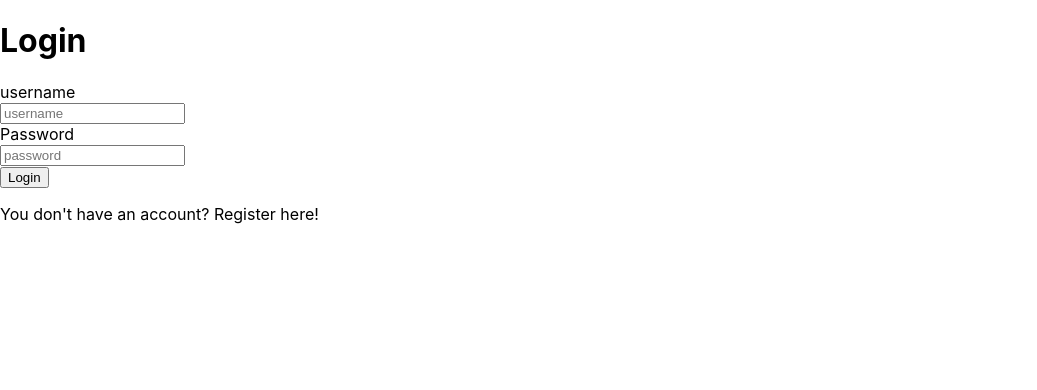
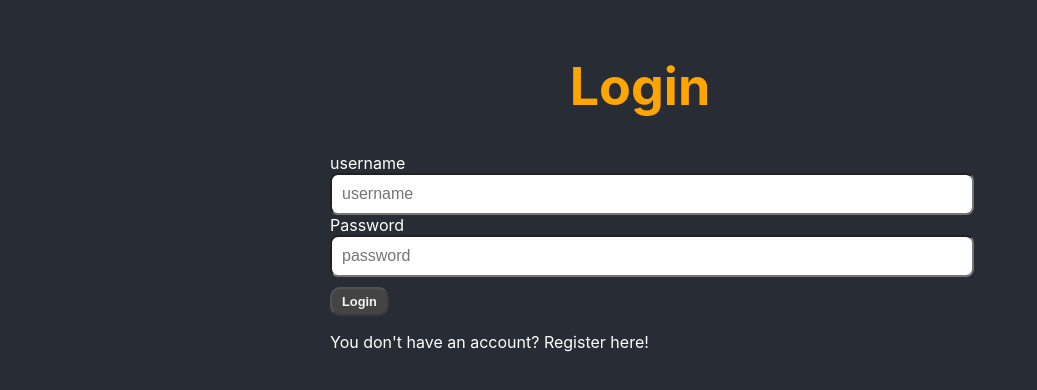
Before and after one commit to nextwebb/MovieRater, a React (Create React App) app: page / in a window 1280 px wide. Shown: the top 390 px of the page, without its empty margins (0-1037 px from the left). Built offline with nearby package versions, Linux system fonts and the light colour scheme.

Commit message:
styling components

```diff
--- a/src/App.css
+++ b/src/App.css
@@ -4,8 +4,6 @@
   background-color: #282c34;
   color: white;
 }
-
-
 
 .App-header {
   background-color: #282c34;
@@ -18,6 +16,38 @@
   grid-template-columns: 1fr 1fr;
   grid-gap:20px;
 }
+
+.login-container {
+  width: 50%;
+  /* top-bottom , left -right */
+  margin: 0 25%;
+}
+
+input, textarea {
+  width: 100%;
+  padding: 10px;
+  margin: 8px, 0;
+  font-size: 1rem;
+  border-radius: 8px;
+
+}
+
+button {
+  margin-top: 10px;
+  color: #444444;
+  background-color: #f3f3f3;
+  padding: 5px 10px;
+  border-radius: 10px;
+  font-weight: bold;
+  font-size: 0.8rem;
+  outline: none;
+}
+button:disabled {
+  color: #f3f3f3;
+  background-color: #444444;
+  cursor: not-allowed;
+}
+
 .orange{
   color: orange;
 }
@@ -40,3 +70,13 @@
   font-size: 1.2rem;
   margin: 16px 5px;
 }
+.fa-trash {
+  color: crimson;
+}
+h1 {
+  color: orange;
+}
+h1 .fa-film {
+  color: white;
+  transform: rotate(30deg);
+}
--- a/src/App.js
+++ b/src/App.js
@@ -5,6 +5,8 @@
 import MovieDetails from './components/movie-details';
 import MovieForm from './components/movie-forms'
 import {useCookies} from 'react-cookie'
+import { FontAwesomeIcon } from '@fortawesome/react-fontawesome'
+import { faFilm } from '@fortawesome/free-solid-svg-icons'
 
 function App() {
   //returns an array of all movies from the api
@@ -75,7 +77,10 @@
     <div className="App">
 
       <header className="App-header">
-          <h1>MovieRater</h1>
+          <h1>
+            <FontAwesomeIcon icon={faFilm}/>
+            <span> MovieRater</span>
+          </h1>
        </header>
 
        <div className="layout">
--- a/src/components/auth.js
+++ b/src/components/auth.js
@@ -28,10 +28,15 @@
         .catch((err) => console.log(err))
     }
 
+    const isDisabled = username.length === 0 || password.length === 0
 
     return (
-        <div>
+
+        <div className="App">
+            <header className="App-header">
                  {isLogginView ? <h1>Login</h1> : <h1>Register</h1>}
+             </header>
+            <div className="login-container">
                 <label htmlFor="username">username</label><br/>
                     <input id="username" type="text" placeholder="username" value={username}
                     onChange={ evt=> setUsername(evt.target.value)}
@@ -41,8 +46,8 @@
                     onChange={ evt=> setPassword(evt.target.value)}
                     /><br/>
                     { isLogginView ?
-                   <button onClick={loginClicked}>Login</button> :
-                   <button onClick={registerClicked}>Register</button>
+                    <button onClick={loginClicked} disabled={isDisabled}>Login</button> :
+                    <button onClick={registerClicked} disabled={isDisabled}>Register</button>
                     }
                         {/* the loginview state is set to "login" by default, but on click it the state is set "register"  */}
                     { isLogginView ?
@@ -50,6 +55,7 @@
                         <p onClick={()=>setIsLoginView(true)}>You already have an account? Login here  </p>
                     }
                 </div>
+        </div>
     )
 }
 
--- a/src/components/movie-forms.js
+++ b/src/components/movie-forms.js
@@ -23,6 +23,17 @@
         .catch(err => console.log(err))
      }
 
+     // return true if empty for one or both
+    //  return false if filled for on
+    // conditional variable assignment
+    //  isDisabled will be true if one of the conditions is true
+    // const isDisable = true + false = true
+    // const isDisable = false + true  = true
+    // const isDisable = false + false  = false
+    // const isDisable = true + true  = false
+     const isDisabled = title.length === 0 || description.length === 0
+
+
     return (
             <React.Fragment>
                 {   props.movie? (
@@ -38,8 +49,10 @@
                          {/* the onclick property expects a reference to a function or an anonymous function,  for it to execute when the element is clicked.  */}
                           {
                              props.movie.id ?
-                             <button onClick={updateClicked}>Update</button> :
-                             <button onClick={createClicked}>Create</button>
+                            //  setting the disabled attribute based on a state in ReactJs
+                            // You can set disabled property through boolean value, like this
+                             <button onClick={updateClicked} disabled={isDisabled}>Update</button> :
+                             <button onClick={createClicked}disabled={isDisabled}>Create</button>
                          }
 
                     </div>
```
Lines whose indentation alone changed are shown as unchanged.
